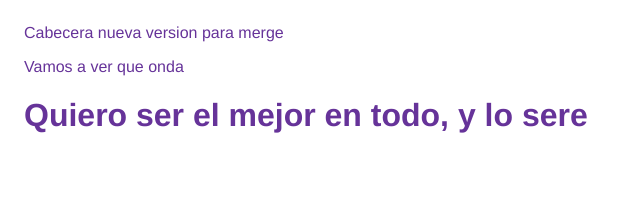
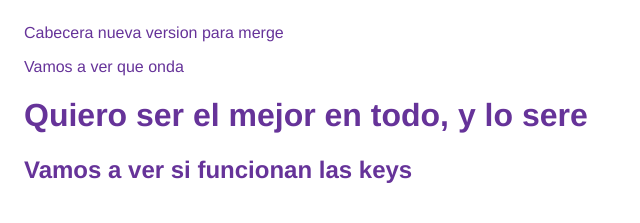
Before and after one commit to jcenrique1317/Practica-Platzi, a plain HTML site: page index.html in a window 1280 px wide. Shown: the whole page, without its empty margins (0-640 px from the left). Drawn offline with Linux system fonts and the light colour scheme.

Commit message:
probando ssh

```diff
--- a/index.html
+++ b/index.html
@@ -16,6 +16,9 @@
             <p>Vamos a ver que onda</p>
     <h1> Quiero ser el mejor en todo, y lo sere</h1>
         </div>
+        <div id="ssh">
+            <h2> Vamos a ver si funcionan las keys</h2>
+        </div>
     </div>
 
 </body>
```
